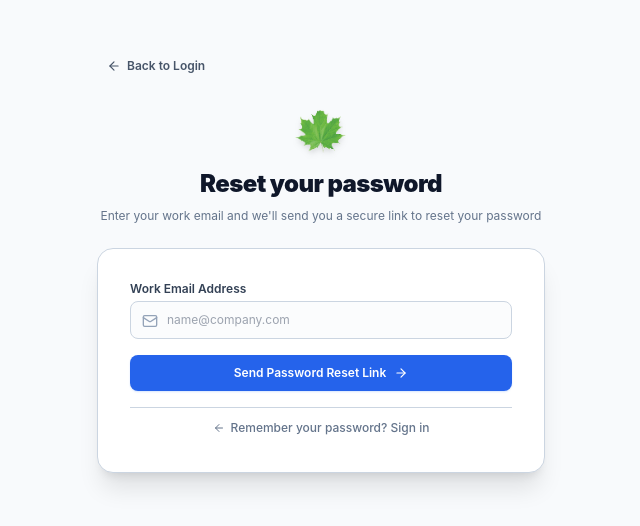
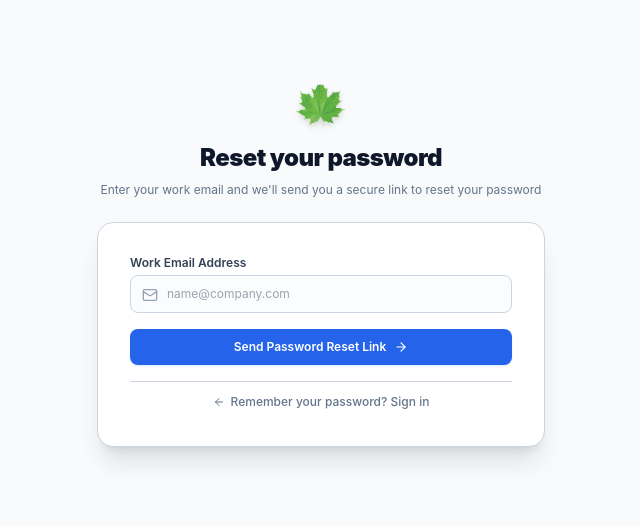
Before and after one commit to istiaqhaider8/Eitekh-WORKOS, a Next.js app: page /forgot-password in a window 1280 px wide. Shown: the part 138-664 px from the top of the page, without its empty margins (319-959 px from the left). Built offline with nearby package versions, Linux system fonts and the light colour scheme.

Commit message:
fix(auth): remove top back button from forgot password view

```diff
--- a/src/app/forgot-password/page.tsx
+++ b/src/app/forgot-password/page.tsx
@@ -44,17 +44,6 @@ export default function ForgotPasswordPage() {
   return (
     <div className="min-h-screen bg-slate-50 dark:bg-slate-950 flex flex-col justify-center items-center p-4">
       <div className="w-full max-w-md space-y-6">
-        {/* Top Back Navigation */}
-        <div className="flex items-center justify-between">
-          <Link
-            href="/login"
-            className="inline-flex items-center gap-1.5 text-xs font-semibold text-slate-600 dark:text-slate-400 hover:text-slate-900 dark:hover:text-white transition-colors cursor-pointer px-2.5 py-1.5 rounded-lg hover:bg-slate-200/60 dark:hover:bg-slate-800"
-          >
-            <ArrowLeft className="w-3.5 h-3.5" />
-            <span>Back to Login</span>
-          </Link>
-        </div>
-
         {/* Brand & Header */}
         <div className="text-center space-y-2">
           <img src="/leaf-logo.png" alt="Eitekh WorkOS" className="w-14 h-14 mx-auto object-contain drop-shadow-md" />
```
